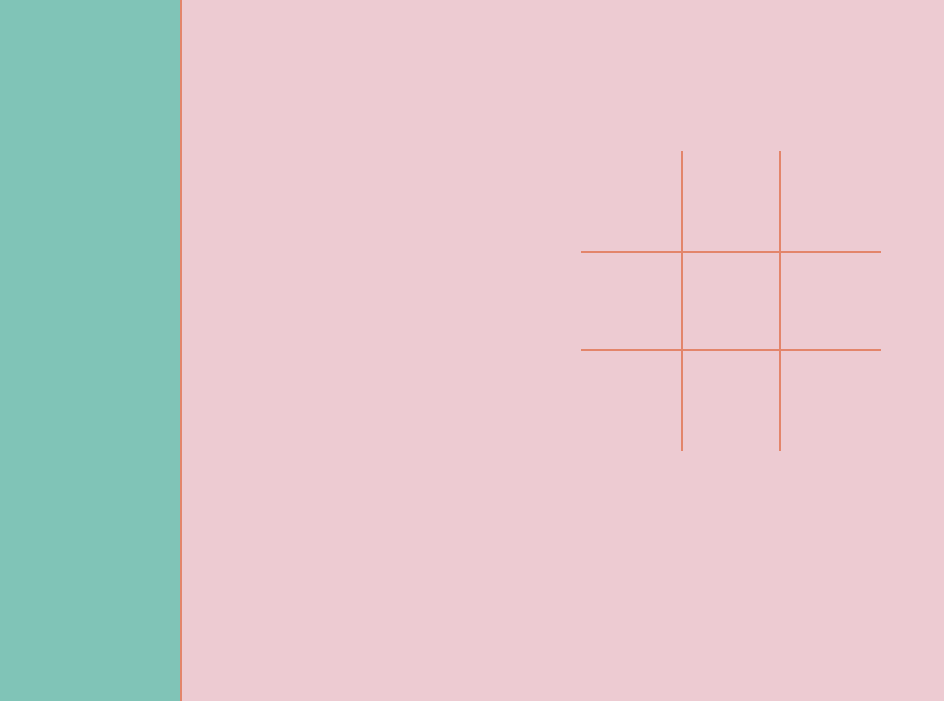
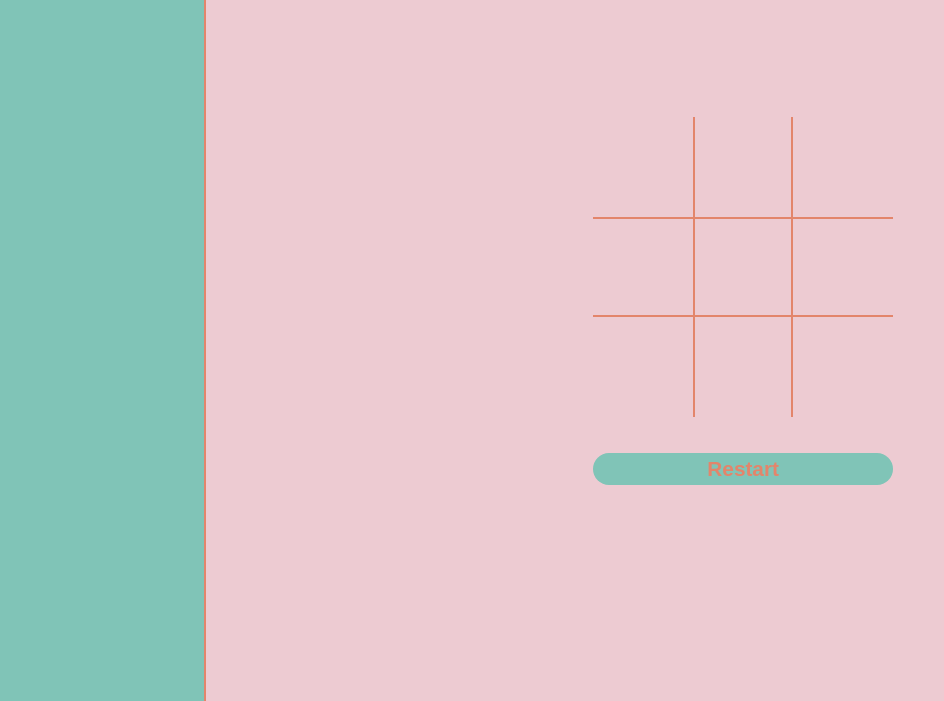
Before and after one commit to xapzx/odin-project-tictactoe, a plain HTML site: page index.html in a window 1280 px wide. Shown: the part 99-800 px from the top of the page, without its empty margins (0-944 px from the left). Drawn offline with Linux system fonts and the light colour scheme.

Commit message:
Added logic to check for win/draw. Added button (styling) to restart game (still need to implement functionality)

```diff
--- a/index.html
+++ b/index.html
@@ -7,6 +7,9 @@
     <title>Tic tac Toe</title>
     <link rel="stylesheet" href="styles/styles.css">
     <script src="scripts/scripts.js" defer></script>
+    <link rel="preconnect" href="https://fonts.googleapis.com">
+    <link rel="preconnect" href="https://fonts.gstatic.com" crossorigin>
+    <link href="https://fonts.googleapis.com/css2?family=Poppins:wght@100;200;300;400;500;600;700&display=swap" rel="stylesheet">
 </head>
 <body>
     <div class="container">
@@ -14,16 +17,9 @@
             <h1>Tic Tac Toe</h1>
         </div>
         <main>
-            <div class="game-container">
-                <!-- <div class="square"></div>
-                <div class="square"></div>
-                <div class="square"></div>
-                <div class="square"></div>
-                <div class="square"></div>
-                <div class="square"></div>
-                <div class="square"></div>
-                <div class="square"></div>
-                <div class="square"></div> -->
+            <div class="main-container">
+                <div class="game-container"></div>
+                <button class="restart-btn">Restart</button>
             </div>
         </main>
     </div>
--- a/scripts/scripts.js
+++ b/scripts/scripts.js
@@ -20,13 +20,15 @@ const gameBoard = (function() {
         _board[index] = _mark;
     }
 
+    // Get value of a square
     const getSquare = (index) => _board[index];
 
+    // Clear the game board
     const clearBoard = () => {
-        const _boardHTML = Array.from(document.querySelectorAll('.square'));
+        const squaresHTML = Array.from(document.querySelectorAll('.square'));
         for(let i = 0; i < 9; i++) {
             _board[i] = null;
-            _boardHTML[i].innerText = "";
+            squaresHTML[i].innerText = "";
         }
     }
 
@@ -57,9 +59,8 @@ const gameController = (function() {
     const _boardHTML = Array.from(document.querySelectorAll('.square'));
     let _round = 1;
 
+    // Function to control player's selection of squares
     const playerTurn = (index) => {
-        if(_round === 9) console.log("DRAW");
-
         if(gameBoard.getSquare(index) !== null) {
             console.log('Taken.');
         } else {
@@ -67,7 +68,9 @@ const gameController = (function() {
         }
 
         if(_checkWin()) {
-            console.log(_player[(round - 1) % 2].getMark() + " is the winner.");
+            console.log(_players[(_round - 1) % 2].getMark() + " is the winner.");
+        } else if(_round === 10) {
+            console.log("DRAW");
         }
     }
 
@@ -84,7 +87,7 @@ const gameController = (function() {
             [2, 4, 6],
         ];
 
-        const currentPlayerMark = _players[(_round - 1) % 2].getMark;
+        const currentPlayerMark = _players[(_round - 1) % 2].getMark();
         for(const combo of winCombinations) {
             if(gameBoard.getSquare(combo[0]) === currentPlayerMark && gameBoard.getSquare(combo[1]) === currentPlayerMark && gameBoard.getSquare(combo[2]) === currentPlayerMark) {
                 return true;
@@ -98,6 +101,8 @@ const gameController = (function() {
             _boardHTML[i].addEventListener('click', playerTurn.bind(_boardHTML[i], i));
         }
     })();
+})();
 
-    return {_checkWin}
+const displayController = (function() {
+
 })();
--- a/styles/styles.css
+++ b/styles/styles.css
@@ -1,5 +1,6 @@
 html {
     box-sizing: border-box;
+    font-family: 'Poppins', sans-serif;
 }
 
 *, *:before, *:after {
@@ -33,7 +34,14 @@ main {
     display: grid;
     justify-content: center;
     align-items: center;
-    padding: 24px;
+    /* padding: 24px; */
+}
+
+.main-container {
+    display: flex;
+    flex-direction: column;
+    justify-content: center;
+    gap: 36px;
 }
 
 .game-container {
@@ -66,3 +74,13 @@ main {
     border-top: 2px solid #E3856B;
     border-bottom: 2px solid #E3856B;
 }
+
+.restart-btn {
+    background-color: #80C4B7;
+    border: none;
+    height: 2rem;
+    border-radius: 24px;
+    color: #E3856B;
+    font-weight: bold;
+    font-size: 1.3rem;
+}
```
